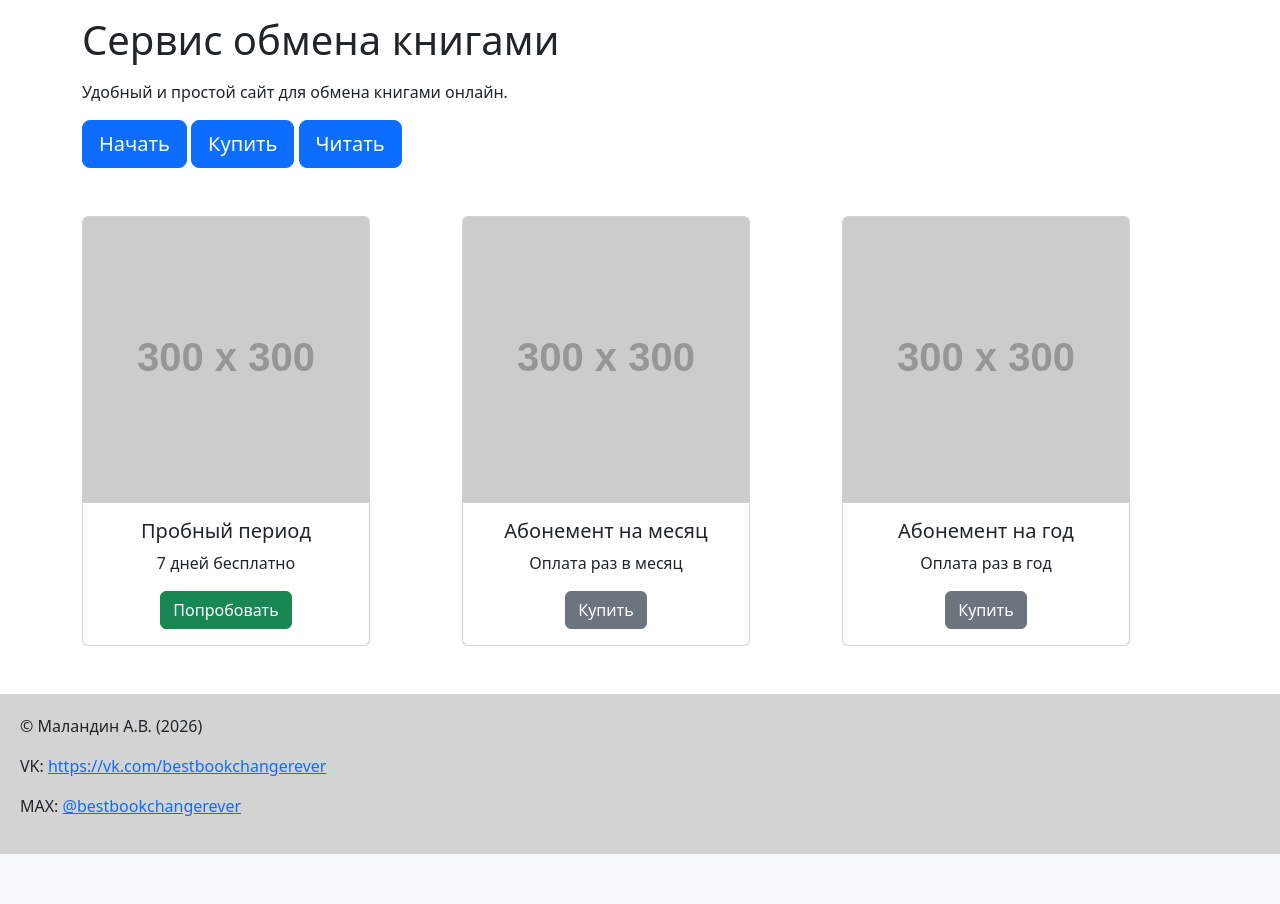
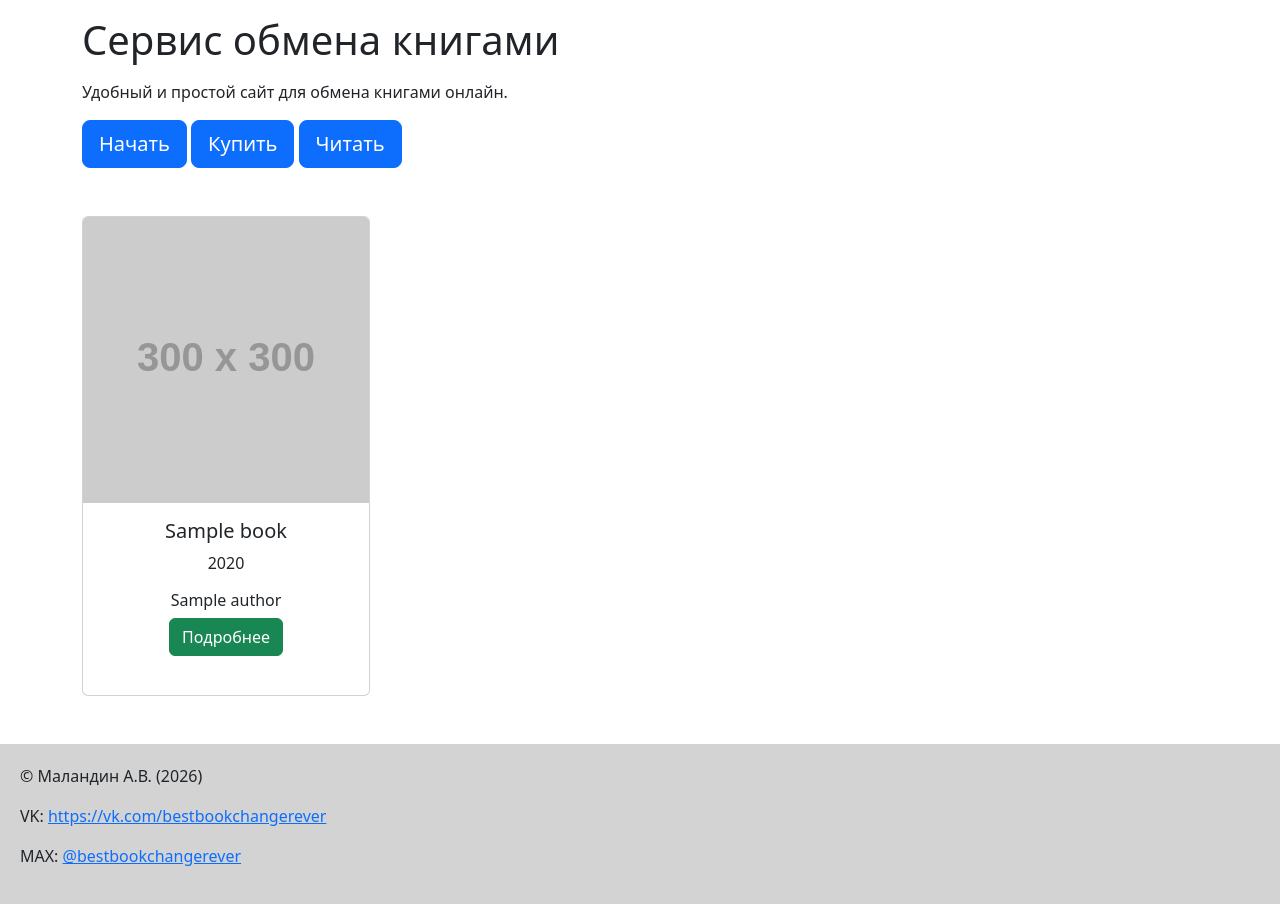
Before and after one commit to Slend37/WEB_3, a Django app: page / in a window 1280 px wide. Shown: the part 90-994 px from the top of the page. Before the commit the page ends 944 px from the top, so only its background shows below. Run offline with Django 5.2, Linux system fonts and the light colour scheme; tables that the repository leaves empty hold one stand-in row (values such as "Sample post"); grey boxes labelled with a size stand in for pictures from a placeholder-image service; some libraries are stand-ins or nearby versions.

Commit message:
Task 6 ready

```diff
--- a/core/templates/core/base.html
+++ b/core/templates/core/base.html
@@ -45,38 +45,23 @@
         </div>
 
         <div class="container text-center">
+
             <div class="row">
+                {% for item in books %}
                 <div class="col">
-                    <div class="card" style="width: 18rem; margin-top: 3rem; margin-bottom: 3rem">
+                    <div class="card" style="height: 30rem; width: 18rem; margin-top: 3rem; margin-bottom: 3rem">
                         <img src="https://placehold.co/300" class="card-img-top" alt="...">
                         <div class="card-body">
-                            <h5 class="card-title">Пробный период</h5>
-                            <p class="card-text">7 дней бесплатно</p>
-                            <a href="#" class="btn btn-success">Попробовать</a>
+                            <h5 class="card-title">{{ item.name }}</h5>
+                            <p class="card-text">{{ item.publish_year}}</p>
+                            <h6 class="card-title">{{ item.author }}</h6>
+                            <a href="#" class="btn btn-success">Подробнее</a>
                         </div>
                     </div>
                 </div>
-                <div class="col">
-                    <div class="card" style="width: 18rem; margin-top: 3rem; margin-bottom: 3rem">
-                        <img src="https://placehold.co/300" class="card-img-top" alt="...">
-                        <div class="card-body">
-                            <h5 class="card-title">Абонемент на месяц</h5>
-                            <p class="card-text">Оплата раз в месяц</p>
-                            <a href="#" class="btn btn-secondary">Купить</a>
-                        </div>
-                    </div>
-                </div>
-                            <div class="col">
-                    <div class="card" style="width: 18rem; margin-top: 3rem; margin-bottom: 3rem">
-                        <img src="https://placehold.co/300" class="card-img-top" alt="...">
-                        <div class="card-body">
-                            <h5 class="card-title">Абонемент на год</h5>
-                            <p class="card-text">Оплата раз в год</p>
-                            <a href="#" class="btn btn-secondary">Купить</a>
-                        </div>
-                    </div>
-                </div>
+                {% endfor %}
             </div>
+
         </div>
     </main>
     {% endblock %}
--- a/core/views.py
+++ b/core/views.py
@@ -1,9 +1,13 @@
-from django.shortcuts import render
+from django.shortcuts import get_object_or_404, render
+from core.models import Book
+from django.http import HttpRequest, HttpResponse
+
 
 def index(request):
     context = {
         'title': 'Сервис обмена книгами',
-        'welcome_text': 'Удобный и простой сайт для обмена книгами онлайн.'
+        'welcome_text': 'Удобный и простой сайт для обмена книгами онлайн.',
+        'books': Book.objects.order_by("-name").all(),
     }
     return render(request, 'core/index.html', context)
 
--- /dev/null
+++ b/requirements-dev.txt
@@ -0,0 +1,4 @@
+-r requirements.txt
+
+django-stubs[compatible-mypy]==6.0.1
+ipython==9.12.0
```
